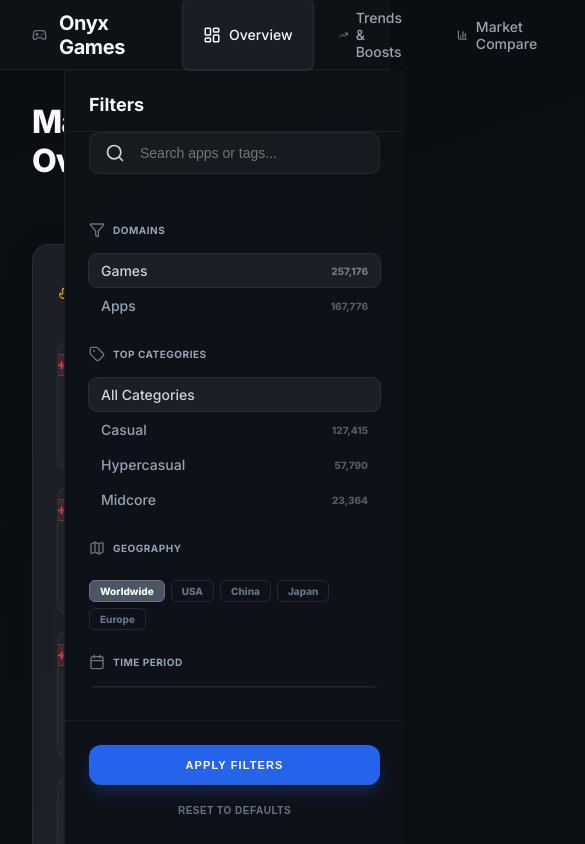
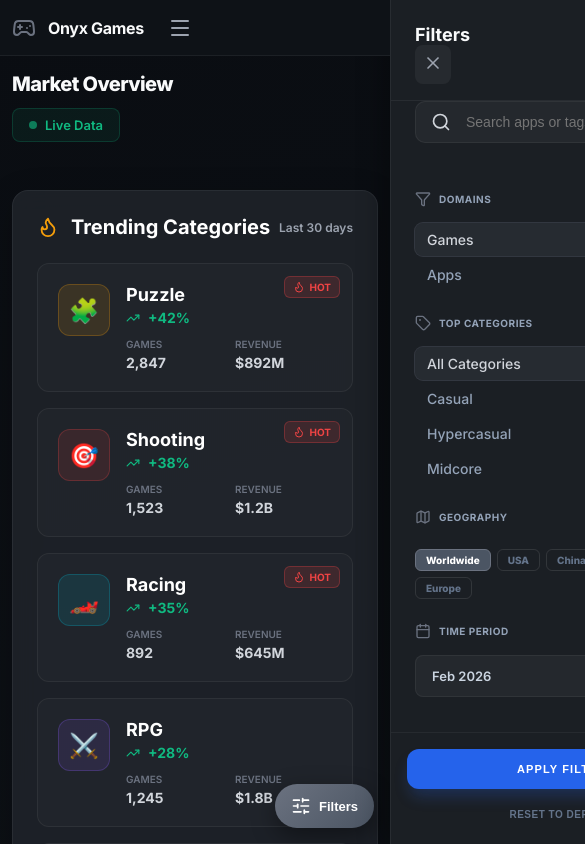
Before and after one commit to fadil013/Market-Intelligence-, a React (Vite) app: page / in a window 390 px wide. Shown: the top 844 px of the page, 585 px wide, since content can reach past the window. Built offline with nearby package versions, Linux system fonts and the light colour scheme; the HTML template or start-up script is replaced by a standard one.

Commit message:
feat: add comprehensive mobile responsive design with hamburger menu and filter drawer

```diff
--- a/src/components/AdvancedFilter.jsx
+++ b/src/components/AdvancedFilter.jsx
@@ -1,5 +1,5 @@
 import React from 'react';
-import { Search, Map, Calendar, Tag, Filter, ChevronDown } from 'lucide-react';
+import { Search, Map, Calendar, Tag, Filter, ChevronDown, X } from 'lucide-react';
 
 const FilterSection = ({ title, icon: Icon, children }) => {
     return (
@@ -32,12 +32,20 @@
     activeFilters = {},
     onFilterChange,
     onApply,
-    onReset
+    onReset,
+    onClose
 }) => {
     return (
         <aside className="filter-panel-right">
             <div className="filter-header">
                 <h3 className="filter-title">Filters</h3>
+                <button
+                    className="filter-close-btn"
+                    onClick={onClose}
+                    aria-label="Close filters"
+                >
+                    <X size={20} />
+                </button>
             </div>
 
             <div className="filter-search-container">
--- a/src/index.css
+++ b/src/index.css
@@ -1592,3 +1592,395 @@
 .data-table tbody tr:hover {
   background: rgba(59, 130, 246, 0.04) !important;
 }
+
+/* ==================== MOBILE RESPONSIVE STYLES ==================== */
+
+/* Mobile Menu Toggle - Hidden by default, shown on mobile */
+.mobile-menu-toggle {
+  display: none;
+  background: none;
+  border: none;
+  color: #9ca3af;
+  cursor: pointer;
+  padding: 8px;
+  border-radius: 8px;
+  transition: all 0.2s ease;
+}
+
+.mobile-menu-toggle:hover {
+  background: rgba(255, 255, 255, 0.05);
+  color: #f9fafb;
+}
+
+/* Mobile Menu Overlay */
+.mobile-menu-overlay {
+  display: none;
+  position: fixed;
+  top: 70px;
+  left: 0;
+  right: 0;
+  bottom: 0;
+  background: rgba(0, 0, 0, 0.7);
+  backdrop-filter: blur(4px);
+  z-index: 90;
+  animation: fadeIn 0.2s ease;
+}
+
+.mobile-menu {
+  position: absolute;
+  top: 0;
+  left: 0;
+  right: 0;
+  background: rgba(15, 20, 25, 0.98);
+  border-bottom: 1px solid var(--glass-border);
+  padding: 16px;
+  animation: slideDown 0.3s ease;
+}
+
+.mobile-nav-item {
+  display: flex;
+  align-items: center;
+  gap: 12px;
+  padding: 16px;
+  color: var(--text-secondary);
+  text-decoration: none;
+  font-size: 16px;
+  font-weight: 500;
+  border-radius: 12px;
+  transition: all 0.2s ease;
+  margin-bottom: 4px;
+}
+
+.mobile-nav-item:hover {
+  background: rgba(255, 255, 255, 0.05);
+  color: var(--text-primary);
+}
+
+.mobile-nav-item.active {
+  background: rgba(107, 114, 128, 0.15);
+  color: #f9fafb;
+  border: 1px solid rgba(107, 114, 128, 0.2);
+}
+
+/* Mobile Filter Toggle Button */
+.mobile-filter-toggle {
+  display: none;
+  position: fixed;
+  bottom: 24px;
+  right: 24px;
+  z-index: 50;
+  background: linear-gradient(135deg, #6b7280, #4b5563);
+  border: none;
+  color: white;
+  padding: 14px 20px;
+  border-radius: 50px;
+  font-size: 14px;
+  font-weight: 600;
+  cursor: pointer;
+  box-shadow: 0 8px 24px rgba(0, 0, 0, 0.4);
+  gap: 8px;
+  align-items: center;
+  transition: all 0.3s ease;
+}
+
+.mobile-filter-toggle:hover {
+  transform: scale(1.05);
+  box-shadow: 0 12px 32px rgba(0, 0, 0, 0.5);
+}
+
+.mobile-filter-toggle:active {
+  transform: scale(0.95);
+}
+
+.filter-badge {
+  background: #ef4444;
+  color: white;
+  font-size: 11px;
+  font-weight: 700;
+  padding: 2px 6px;
+  border-radius: 10px;
+  min-width: 18px;
+  text-align: center;
+}
+
+/* Filter Panel Wrapper */
+.filter-panel-wrapper {
+  position: relative;
+}
+
+/* Filter Panel Overlay */
+.filter-panel-overlay {
+  display: none;
+  position: fixed;
+  top: 0;
+  left: 0;
+  right: 0;
+  bottom: 0;
+  background: rgba(0, 0, 0, 0.6);
+  backdrop-filter: blur(4px);
+  z-index: 98;
+  animation: fadeIn 0.3s ease;
+}
+
+/* Filter Close Button - Hidden by default */
+.filter-close-btn {
+  display: none;
+  background: rgba(255, 255, 255, 0.05);
+  border: none;
+  color: #9ca3af;
+  cursor: pointer;
+  padding: 8px;
+  border-radius: 8px;
+  transition: all 0.2s ease;
+}
+
+.filter-close-btn:hover {
+  background: rgba(255, 255, 255, 0.1);
+  color: #f9fafb;
+}
+
+@keyframes fadeIn {
+  from { opacity: 0; }
+  to { opacity: 1; }
+}
+
+@keyframes slideDown {
+  from {
+    opacity: 0;
+    transform: translateY(-20px);
+  }
+  to {
+    opacity: 1;
+    transform: translateY(0);
+  }
+}
+
+@keyframes slideInRight {
+  from {
+    transform: translateX(100%);
+  }
+  to {
+    transform: translateX(0);
+  }
+}
+
+/* Tablet Breakpoint (1024px and below) */
+@media (max-width: 1024px) {
+  .filter-panel-right {
+    width: 380px;
+  }
+
+  .main-content-area {
+    max-width: calc(100vw - 420px);
+  }
+
+  .page-title-new {
+    font-size: 28px;
+  }
+}
+
+/* Tablet Small (768px and below) */
+@media (max-width: 768px) {
+  /* Show mobile menu toggle */
+  .mobile-menu-toggle {
+    display: flex;
+  }
+
+  /* Hide desktop navigation */
+  .top-nav-tabs {
+    display: none;
+  }
+
+  /* Show mobile menu when open */
+  .mobile-menu-overlay {
+    display: block;
+  }
+
+  /* Show mobile filter toggle */
+  .mobile-filter-toggle {
+    display: flex;
+  }
+
+  /* Top Navigation Adjustments */
+  .top-nav {
+    padding: 0 16px;
+    height: 60px;
+    gap: 16px;
+  }
+
+  .brand-name {
+    font-size: 18px;
+  }
+
+  /* Overview Container - Stack Vertically */
+  .overview-container-new {
+    flex-direction: column;
+  }
+
+  .main-content-area {
+    padding: 20px 16px;
+    max-width: 100%;
+  }
+
+  /* Hide filter panel by default on mobile */
+  .filter-panel-right {
+    position: fixed;
+    top: 0;
+    right: 0;
+    bottom: 0;
+    width: 85%;
+    max-width: 360px;
+    transform: translateX(100%);
+    transition: transform 0.3s ease;
+    z-index: 99;
+    box-shadow: -8px 0 24px rgba(0, 0, 0, 0.3);
+    height: 100vh;
+    overflow-y: auto;
+  }
+
+  /* Show filter panel when mobile-open */
+  .filter-panel-wrapper.mobile-open .filter-panel-right {
+    transform: translateX(0);
+    animation: slideInRight 0.3s ease;
+  }
+
+  .filter-panel-wrapper.mobile-open .filter-panel-overlay {
+    display: block;
+  }
+
+  /* Show close button on mobile */
+  .filter-close-btn {
+    display: block;
+  }
+
+  /* Page Header */
+  .page-header-new {
+    flex-direction: column;
+    align-items: flex-start;
+    gap: 12px;
+    margin-bottom: 24px;
+  }
+
+  .page-title-new {
+    font-size: 24px;
+  }
+
+  /* Stats  Grid - Single Column */
+  .stats-grid {
+    grid-template-columns: 1fr !important;
+    gap: 12px;
+  }
+
+  /* Rankings Grid - Single Column */
+  .rankings-grid-layout {
+    grid-template-columns: 1fr !important;
+    gap: 16px;
+  }
+
+  /* Trending Categories Grid */
+  .trending-categories-grid {
+    grid-template-columns: 1fr !important;
+  }
+
+  /* Detail Panel - Full Screen on Mobile */
+  .detail-panel {
+    position: fixed;
+    top: 0;
+    left: 0;
+    right: 0;
+    bottom: 0;
+    width: 100%;
+    max-width: 100%;
+    height: 100vh;
+    z-index: 100;
+    border-radius: 0;
+  }
+
+  /* Table Responsive */
+  .data-table-container {
+    overflow-x: auto;
+    -webkit-overflow-scrolling: touch;
+  }
+
+  .data-table {
+    min-width: 600px;
+  }
+
+  /* Reduce padding on cards */
+  .glass-panel {
+    padding: 16px;
+  }
+
+  .ranking-item {
+    padding: 12px;
+  }
+
+  /* Filter Actions */
+  .filter-actions {
+    padding: 16px;
+  }
+}
+
+/* Mobile Small (480px and below) */
+@media (max-width: 480px) {
+  .top-nav {
+    padding: 0 12px;
+    height: 56px;
+  }
+
+  .brand-name {
+    font-size: 16px;
+  }
+
+  .main-content-area {
+    padding: 16px 12px;
+  }
+
+  .page-title-new {
+    font-size: 20px;
+  }
+
+  .filter-panel-right {
+    width: 90%;
+  }
+
+  .mobile-filter-toggle {
+    bottom: 16px;
+    right: 16px;
+    padding: 12px 16px;
+    font-size: 13px;
+  }
+
+  /* Smaller text on mobile */
+  .stat-card h3 {
+    font-size: 22px;
+  }
+
+  .ranking-item h4 {
+    font-size: 13px;
+  }
+
+  .chart-title {
+    font-size: 16px;
+  }
+
+  /* Reduce gap between sections */
+  .main-content-area > div {
+    gap: 24px !important;
+  }
+}
+
+/* Landscape Mobile Optimization */
+@media (max-width: 900px) and (orientation: landscape) {
+  .top-nav {
+    height: 56px;
+  }
+
+  .filter-panel-right {
+    width: 50%;
+  }
+
+  .detail-panel {
+    width: 60%;
+  }
+}
--- a/src/layouts/DashboardLayout.jsx
+++ b/src/layouts/DashboardLayout.jsx
@@ -1,8 +1,10 @@
-import React from 'react';
+import React, { useState } from 'react';
 import { Outlet, NavLink } from 'react-router-dom';
-import { Gamepad2, LayoutDashboard, TrendingUp, BarChart3, Brain, Lightbulb } from 'lucide-react';
+import { Gamepad2, LayoutDashboard, TrendingUp, BarChart3, Brain, Lightbulb, Menu, X } from 'lucide-react';
 
 const DashboardLayout = () => {
+    const [mobileMenuOpen, setMobileMenuOpen] = useState(false);
+
     const navItems = [
         { icon: LayoutDashboard, label: 'Overview', path: '/' },
         { icon: TrendingUp, label: 'Trends & Boosts', path: '/trends' },
@@ -24,13 +26,41 @@
                             key={item.path}
                             to={item.path}
                             className={({ isActive }) => `nav-tab ${isActive ? 'active' : ''}`}
+                            onClick={() => setMobileMenuOpen(false)}
                         >
                             <item.icon size={18} />
                             <span>{item.label}</span>
                         </NavLink>
                     ))}
                 </nav>
+                <button
+                    className="mobile-menu-toggle"
+                    onClick={() => setMobileMenuOpen(!mobileMenuOpen)}
+                    aria-label="Toggle menu"
+                >
+                    {mobileMenuOpen ? <X size={24} /> : <Menu size={24} />}
+                </button>
             </header>
+
+            {/* Mobile Menu Overlay */}
+            {mobileMenuOpen && (
+                <div className="mobile-menu-overlay" onClick={() => setMobileMenuOpen(false)}>
+                    <nav className="mobile-menu" onClick={(e) => e.stopPropagation()}>
+                        {navItems.map((item) => (
+                            <NavLink
+                                key={item.path}
+                                to={item.path}
+                                className={({ isActive }) => `mobile-nav-item ${isActive ? 'active' : ''}`}
+                                onClick={() => setMobileMenuOpen(false)}
+                            >
+                                <item.icon size={20} />
+                                <span>{item.label}</span>
+                            </NavLink>
+                        ))}
+                    </nav>
+                </div>
+            )}
+
             <main className="main-content-new">
                 <Outlet />
             </main>
--- a/src/pages/Overview.jsx
+++ b/src/pages/Overview.jsx
@@ -1,4 +1,5 @@
 import React, { useState, useMemo } from 'react';
+import { SlidersHorizontal } from 'lucide-react';
 import StatsGrid from '../components/StatsGrid';
 import PlatformComparisonChart from '../components/PlatformComparisonChart';
 import GamesTable from '../components/GamesTable';
@@ -22,6 +23,7 @@
     const [selectedGameData, setSelectedGameData] = useState(null);
     const [selectedDomain, setSelectedDomain] = useState('Games');
     const [filtersApplied, setFiltersApplied] = useState(false);
+    const [filtersPanelOpen, setFiltersPanelOpen] = useState(false);
     const [activeFilters, setActiveFilters] = useState({
         domain: 'Games',
         category: 'All',
@@ -113,6 +115,19 @@
 
     return (
         <div className="overview-container-new">
+            {/* Mobile Filter Toggle Button */}
+            <button
+                className="mobile-filter-toggle"
+                onClick={() => setFiltersPanelOpen(true)}
+                aria-label="Open filters"
+            >
+                <SlidersHorizontal size={20} />
+                <span>Filters</span>
+                {filtersApplied && activeFilters.category !== 'All' && (
+                    <div className="filter-badge">1</div>
+                )}
+            </button>
+
             {/* Main Content - Left Side */}
             <div className="main-content-area">
                 {!selectedApp ? (
@@ -244,14 +259,27 @@
             </div>
 
             {/* Filter Panel - Right Side */}
+            <div className={`filter-panel-wrapper ${filtersPanelOpen ? 'mobile-open' : ''}`}>
+                {/* Mobile overlay */}
+                {filtersPanelOpen && (
+                    <div
+                        className="filter-panel-overlay"
+                        onClick={() => setFiltersPanelOpen(false)}
+                    />
+                )}
                 <AdvancedFilter
                     selectedDomain={selectedDomain}
                     onDomainChange={handleDomainChange}
                     activeFilters={activeFilters}
                     onFilterChange={setActiveFilters}
-                onApply={handleApplyFilters}
+                    onApply={() => {
+                        handleApplyFilters();
+                        setFiltersPanelOpen(false);
+                    }}
                     onReset={handleResetFilters}
+                    onClose={() => setFiltersPanelOpen(false)}
                 />
+            </div>
         </div>
     );
 };
```
Lines whose indentation alone changed are shown as unchanged.
